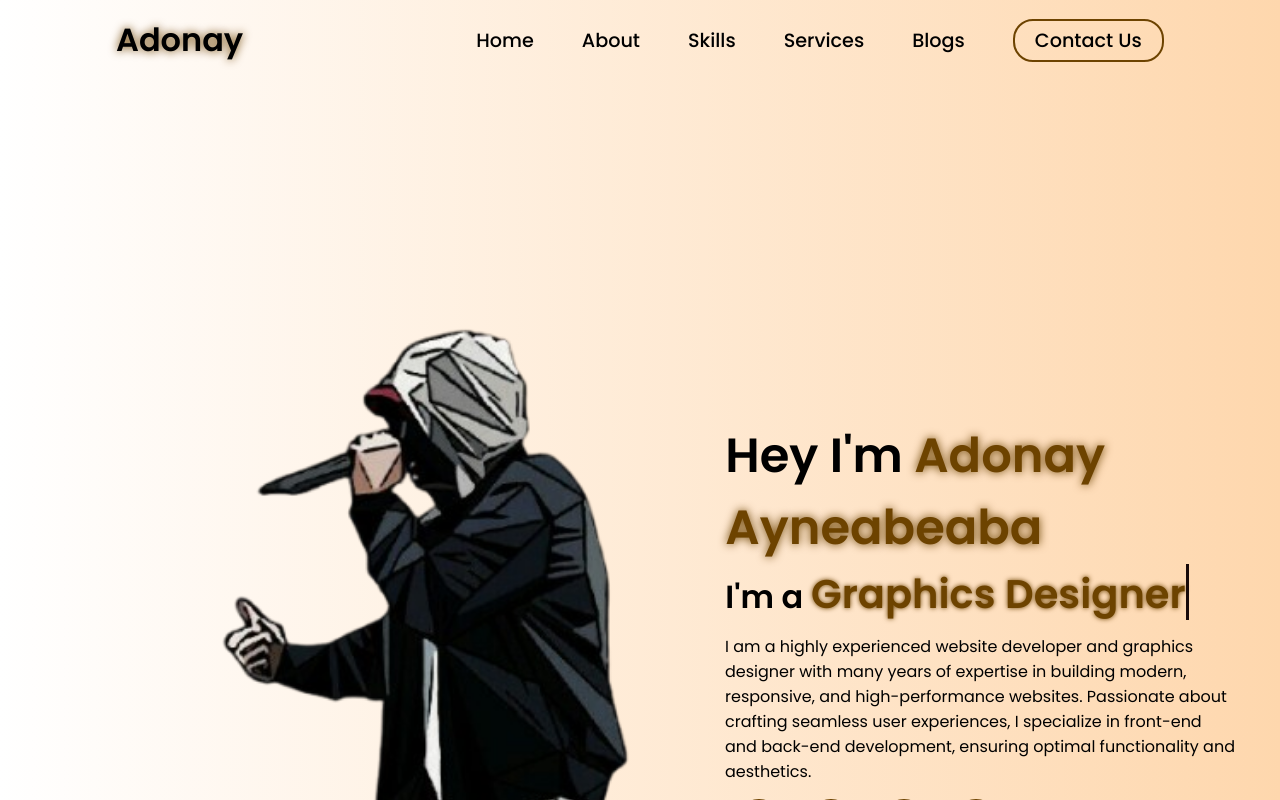
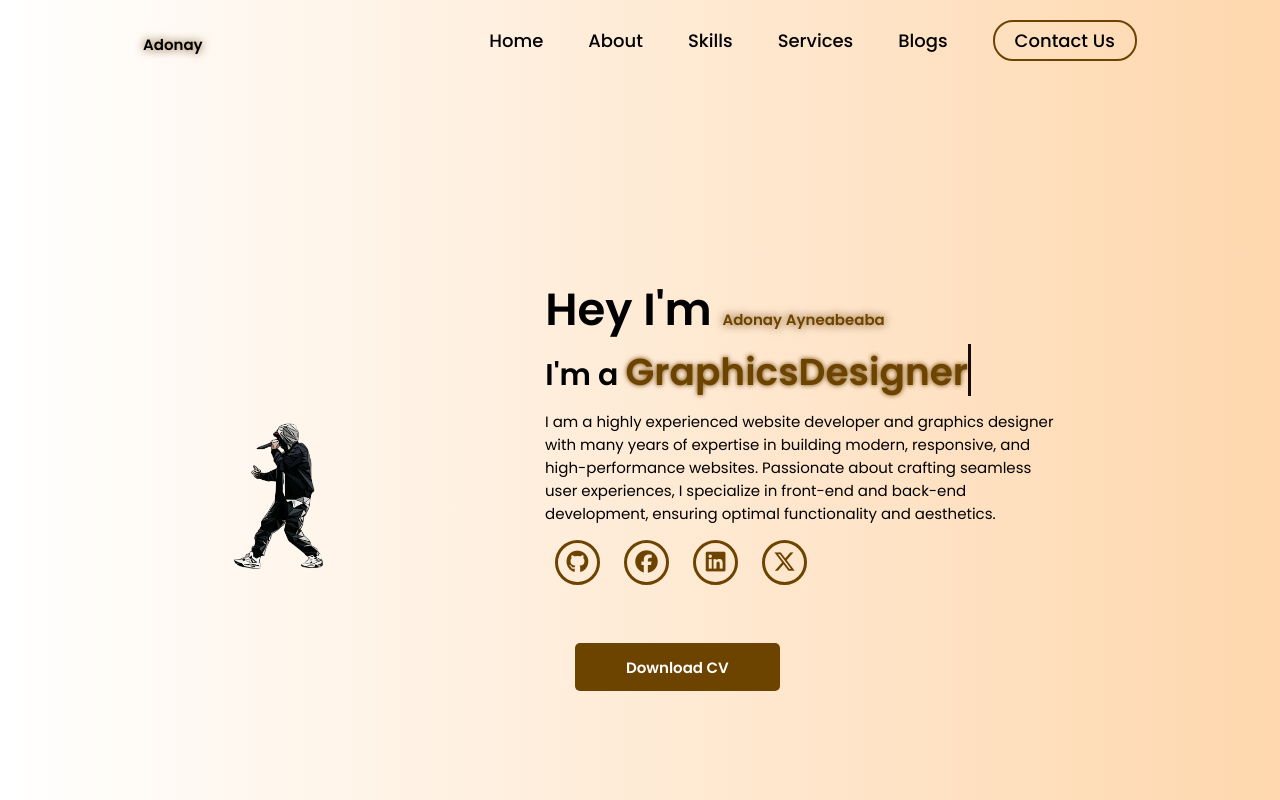
Before and after one commit to ADOANAY1234/Portfolio, a plain HTML site: page index.html in a window 1280 px wide. Drawn offline with nearby package versions, Linux system fonts and the light colour scheme.

Commit message:
Add files via upload

```diff
--- a/index.html
+++ b/index.html
@@ -35,8 +35,8 @@
                 <i class="fa-solid fa-xmark cancel" onclick="cancel()"></i>
             </div>
         </div>
-    </nav><br><br><br>
-    <br><br><br><br><br><br><br><br><br><br><br>
+    </nav>
+    <br><br><br><br><br><br>
         <section>
             <div class="main-container">
                 <div class="image" data-aos="zoom-in-right" data-aos-duration="2500">
@@ -53,7 +53,7 @@
                         <a href="#"><i class="fa-brands fa-facebook"></i></a>
                         <a href="#"><i class="fa-brands fa-linkedin"></i></a>
                         <a href="#"><i class="fa-brands fa-x-twitter"></i></a>
-                    </div><br><br><br><br><br><br><br><br>
+                    </div><br>
             <!-- <div id="about">
 
                 I am a highly experienced website developer and graphics designer with many years of expertise in building modern, responsive, and high-performance websites. Passionate about crafting seamless user experiences, I specialize in front-end and back-end development, ensuring optimal functionality and aesthetics. With a keen eye for design and usability, I bridge the gap between technical functionality and visually appealing interfaces.
--- a/style.css
+++ b/style.css
@@ -4,7 +4,8 @@
     margin: 0;
     font-family: 'Poppins', sans-serif;
     box-sizing: border-box;
-
+    scroll-behavior: smooth;
+    font-size: 15px;
 }
 html{
     overflow-x: hidden;
@@ -18,7 +19,7 @@ body{
 nav{
     width: 100%;
     height: 10vh;
-    position: sticky;
+    position: absolute;
 }
 .nav-container{
     width: 100%;
@@ -125,10 +126,10 @@ section{
 }
 .main-container .image{
     z-index: -1;
-    width: 50%;
+    width: 100px;
 }
 .main-container .image img{
-    width: 100%;
+    width: 100px;
 }
 .main-container .content{
     color: black;
@@ -175,7 +176,7 @@ section{
         content: "Web Developer";
     }
     34%, 66%{
-        content: "Graphics Designer";
+        content: "GraphicsDesigner";
     }
     67%, 100%{
         content: "Web Designer";
```
